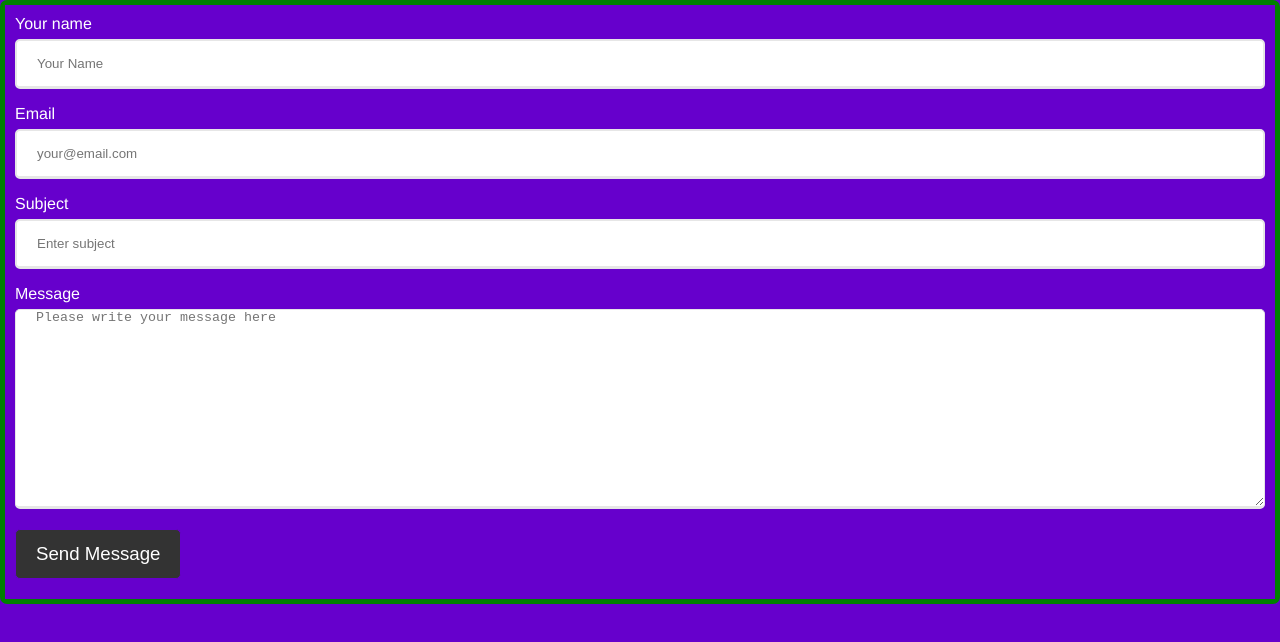
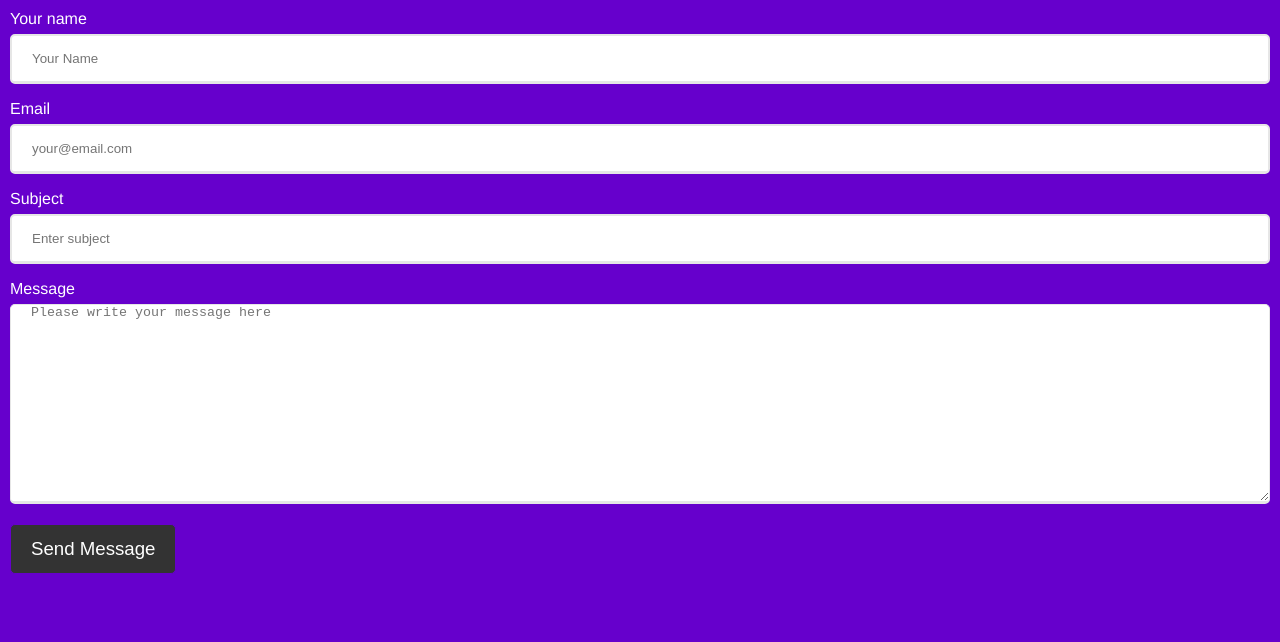
Before and after one commit to BILLthebuilder/mailer, a React (Create React App) app: page / in a window 1280 px wide. Shown: the top 642 px of the page. Built offline with nearby package versions, Linux system fonts and the light colour scheme.

Commit message:
remove border

```diff
--- a/src/App.css
+++ b/src/App.css
@@ -4,11 +4,6 @@
   padding: 0;
   background: #60c;
   color: white;
-}
-
-body{
-  border: 5px solid green;
-  border-radius: 7px;
 }
 .App {
   margin: 0 auto;
```
